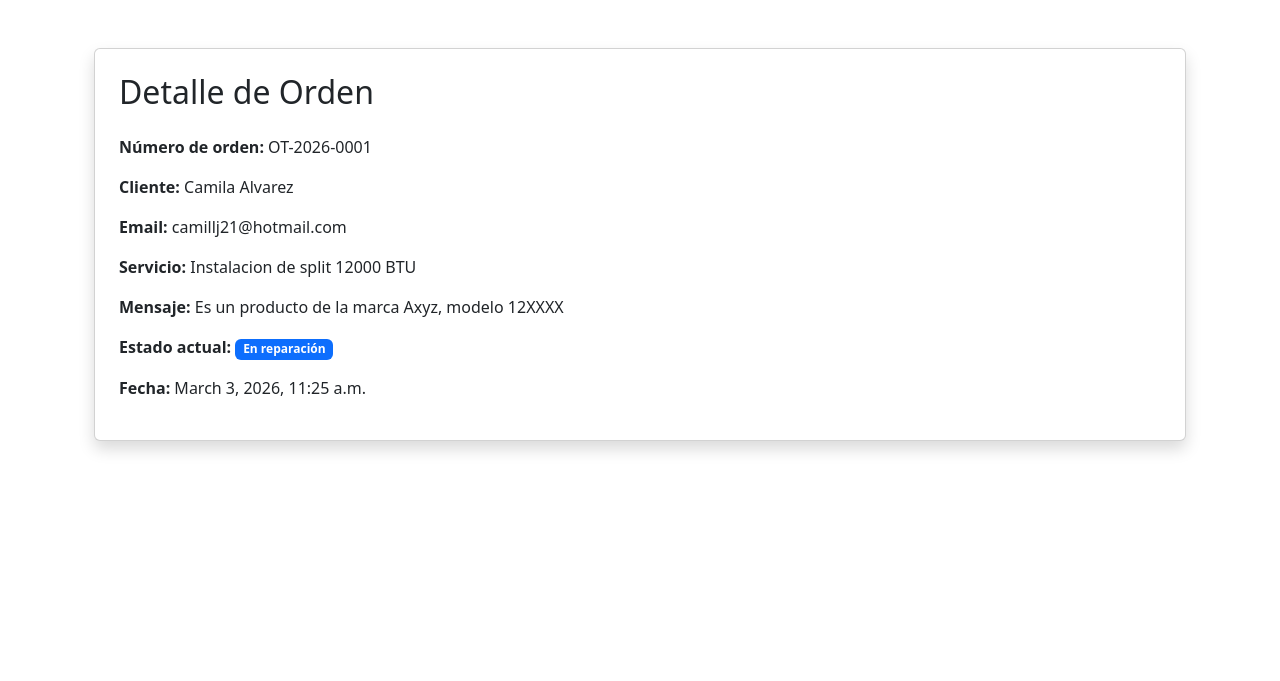
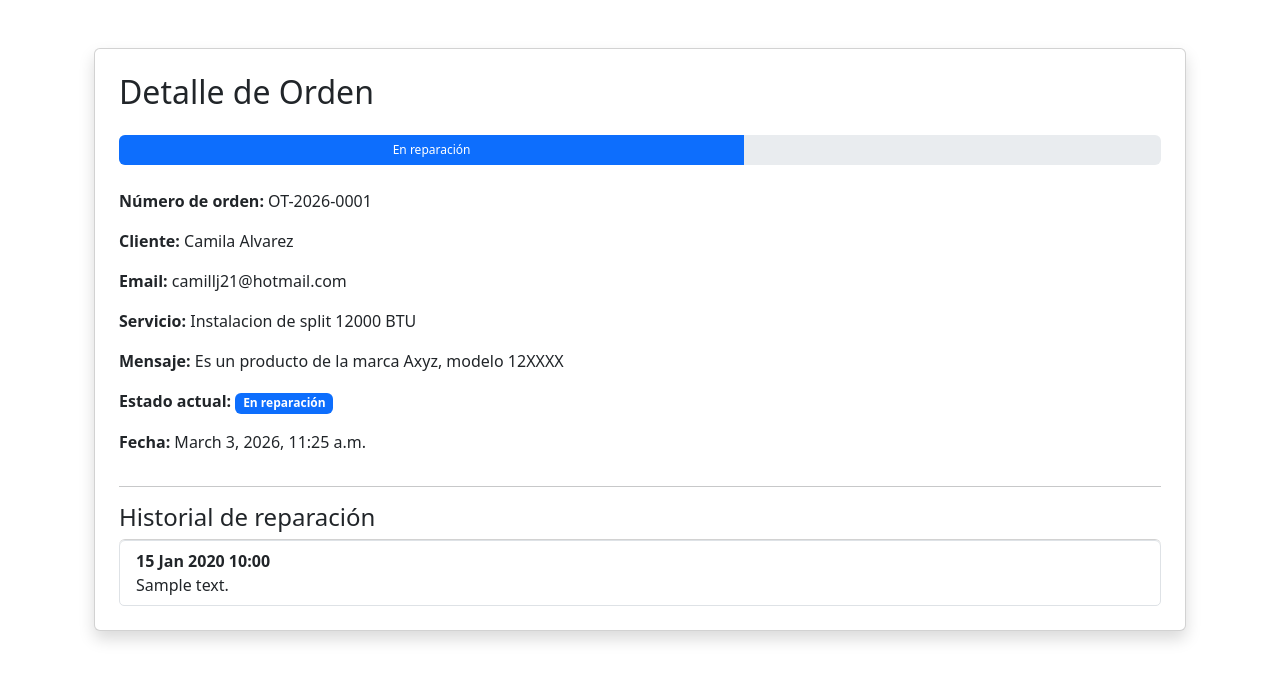
Before and after one commit to raulk21/servicio-tecnico, a Django app: page /orden/OT-2026-0001/ in a window 1280 px wide. Shown: the part 78-759 px from the top of the page. Run offline with Django 5.2, Linux system fonts and the light colour scheme; data comes from the database, SQL or seed files in the repository; tables that the repository leaves empty hold one stand-in row (values such as "Sample post").

Commit message:
Barra de progreso de reparación

```diff
--- a/services/admin.py
+++ b/services/admin.py
@@ -1,6 +1,7 @@
 from django.contrib import admin
 from django.utils.html import format_html
 from .models import Category, Service, ContactRequest, RepairUpdate
+from .models import RepairHistory
 
 # Register your models here.
 
@@ -31,3 +32,4 @@ class ContactRequestAdmin(admin.ModelAdmin):
 admin.site.register(Category)
 admin.site.register(Service)
 admin.site.register(RepairUpdate)
+admin.site.register(RepairHistory)
--- a/services/templates/services/order_detail.html
+++ b/services/templates/services/order_detail.html
@@ -8,6 +8,26 @@
 
         <h2 class="mb-4">Detalle de Orden</h2>
 
+        <div class="progress mb-4" style="height:30px;">
+
+        {% if order.status == "pendiente" %}
+            <div class="progress-bar bg-warning" style="width:20%">Recibido</div>
+
+        {% elif order.status == "diagnostico" %}
+            <div class="progress-bar bg-info" style="width:40%">Diagnóstico</div>
+
+        {% elif order.status == "proceso" %}
+            <div class="progress-bar bg-primary" style="width:60%">En reparación</div>
+
+        {% elif order.status == "espera" %}
+            <div class="progress-bar bg-secondary" style="width:80%">Esperando repuesto</div>
+
+        {% elif order.status == "finalizado" %}
+            <div class="progress-bar bg-success" style="width:100%">Finalizado</div>
+
+    {% endif %}
+
+</div>
         <p><strong>Número de orden:</strong> {{ order.order_number }}</p>
         <p><strong>Cliente:</strong> {{ order.name }}</p>
         <p><strong>Email:</strong> {{ order.email }}</p>
@@ -29,6 +49,36 @@
         </div>
         {% endif %}
 
+        <hr>
+
+        <h4>Historial de reparación</h4>
+
+        {% if order.history.all %}
+
+          <ul class="list-group">
+
+            {% for item in order.history.all %}
+
+            <li class="list-group-item">
+
+              <strong>{{ item.created_at|date:"d M Y H:i" }}</strong>
+
+              <br>
+
+              {{ item.description }}
+
+            </li>
+
+            {% endfor %}
+
+          </ul>
+
+        {% else %}
+
+            <p>No hay historial aún.</p>
+
+        {% endif %}
+
     </div>
 
 </div>
```
